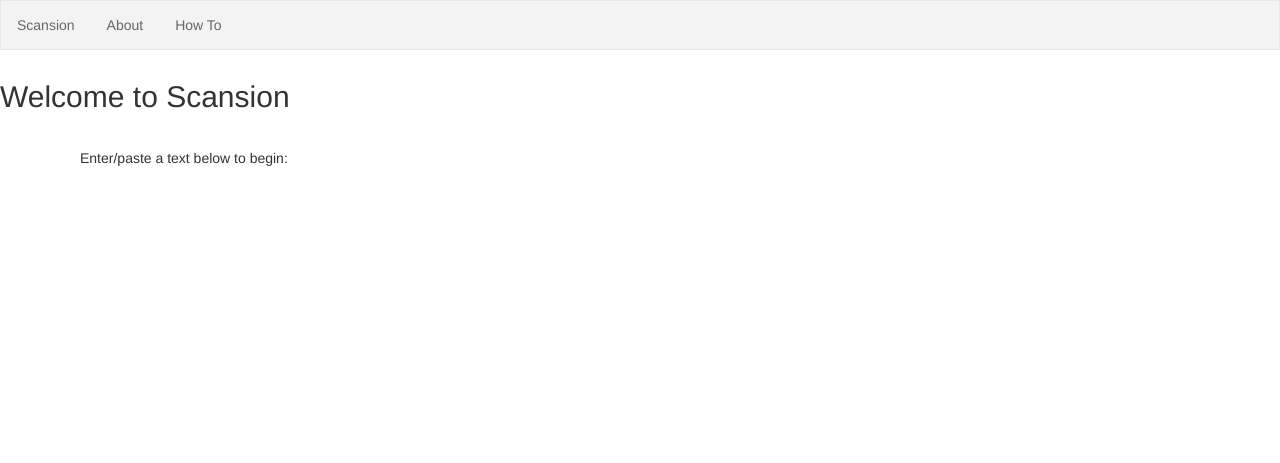
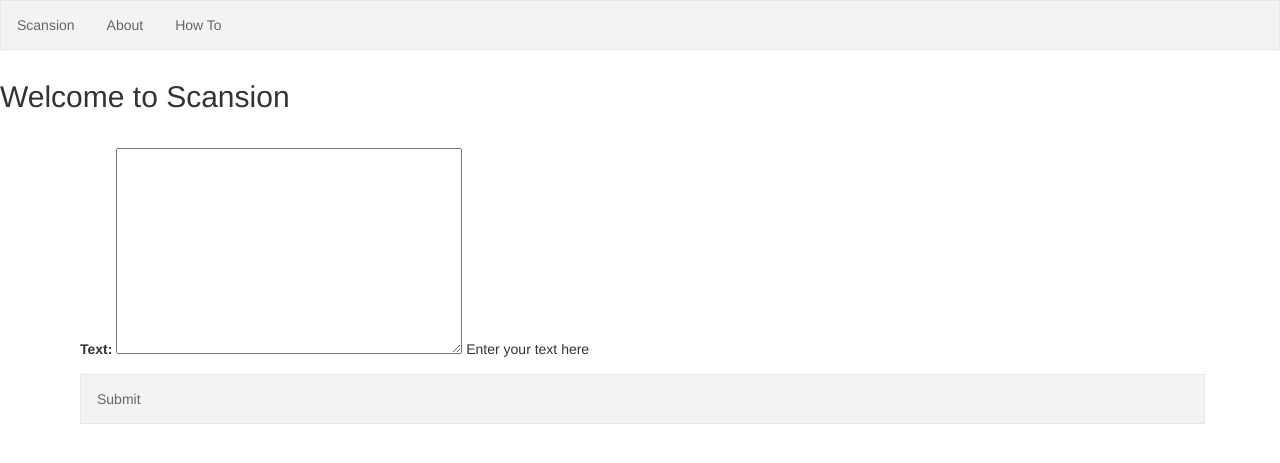
Before and after one commit to SRawlinson/SummerProject, a Django app: page / in a window 1280 px wide. Shown: the top 463 px of the page. Run offline with Django 3.2, Linux system fonts and the light colour scheme; some libraries are stand-ins or nearby versions.

Commit message:
Form on main page up and running, need to integrate prosodic and restructure analyse page

```diff
--- /dev/null
+++ b/scansion_project/scansion/forms.py
@@ -0,0 +1,4 @@
+from django import forms
+
+class TextForm(forms.Form):
+    text = forms.CharField(widget=forms.Textarea, help_text="Enter your text here")
--- a/scansion_project/scansion/views.py
+++ b/scansion_project/scansion/views.py
@@ -1,9 +1,20 @@
 from django.shortcuts import render
 from django.http import HttpResponse
+from scansion.forms import TextForm
 # import prosodic as p
 
 def index(request):
-    return render(request, 'scansion/index.html')
+
+    if request.method == 'POST':
+        form = TextForm(request.POST)
+        if form.is_valid():
+            cd = form.cleaned_data
+            text = cd.get('text')
+            context_dict = {'text': text}
+            return analyse(request, context_dict)
+    else:
+        form = TextForm()
+    return render(request, 'scansion/index.html', {'form': form})
 
 def about(request):
     return render(request, 'scansion/about.html')
@@ -11,15 +22,8 @@ def about(request):
 def how_to(request):
     return render(request, 'scansion/how_to.html')
 
-# def analyse(request):
-#     # text_input = "Shall I compare thee to a summer's day?"
-#     # try:
-#     #     context_dict = {'sonnet': text_input}
-#     # except text_input.DoesNotExist:
-#     #     context_dict = {'sonnet': "Shall I compare thee to a summer's day?"}
-#     return render(request, 'scansion/analyse.html')
-def analyse(request):
-    return render(request, 'scansion/analyse.html')
+def analyse(request, context_dict):
+    return render(request, 'scansion/analyse.html', context_dict)
 
 def analyse_how_to(request):
     return render(request, 'scansion/analyse_how_to.html')
--- a/scansion_project/templates/scansion/analyse.html
+++ b/scansion_project/templates/scansion/analyse.html
@@ -10,6 +10,7 @@
     </div>
     <br>
     <!-- {{ sonnet }} -->
+    {{ text }}
     <br>
 
         <!-- Two columns: left for input, right for output. Eventually, the right will show the stresses of each word/line-->
--- a/scansion_project/templates/scansion/index.html
+++ b/scansion_project/templates/scansion/index.html
@@ -6,21 +6,19 @@
 
     <div class="analyser-columns">
         <div class="analyser-column-one" id="input-column">
-            <p>Enter/paste a text below to begin:</p>
+            <form id="input-form" method="post" action="{% url 'index' %}">
+                {% csrf_token %}
 
+                {{ form.as_p }}
+                <div class="tab">
+                <button class ="tablinks" type="submit">Submit</button>
+            </div>
+            </form>
+
+            </div>
         </div>
     </div>
+
 </div>
 
-<script type="text/javascript">
-var text_input_value = "Shall I compare thee to a summer's day?";
-function analyseLink() {
-    if (document.getElementById("text-input").value == ""){
-        text_input_value = "Shall I compare thee to a summer's day?";
-    } else {
-        text_input_value = document.getElementById("text-input").value;
-    }
-    // location.href = "{% url 'analyse' %}";
-}
-</script>
 {% endblock %}
```
